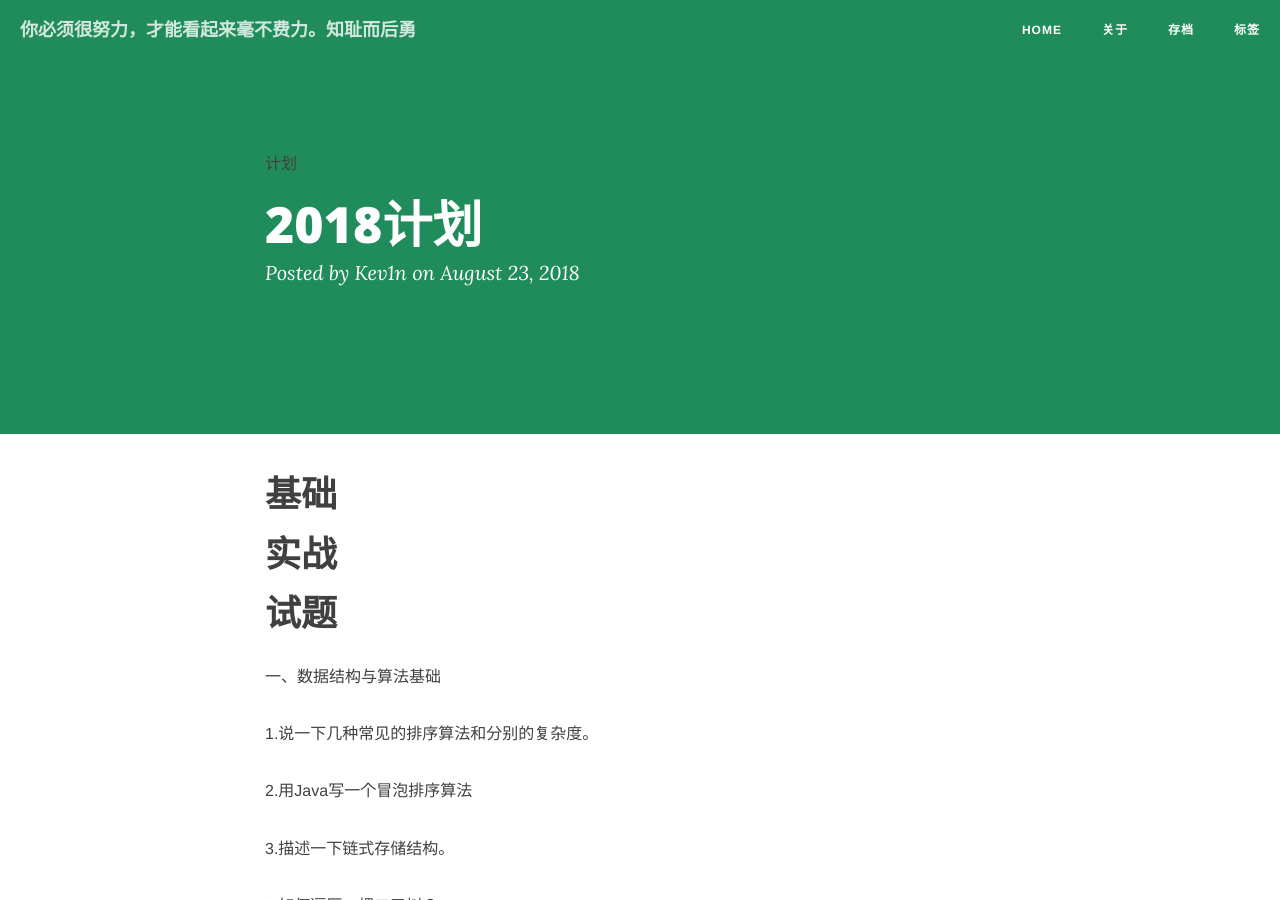
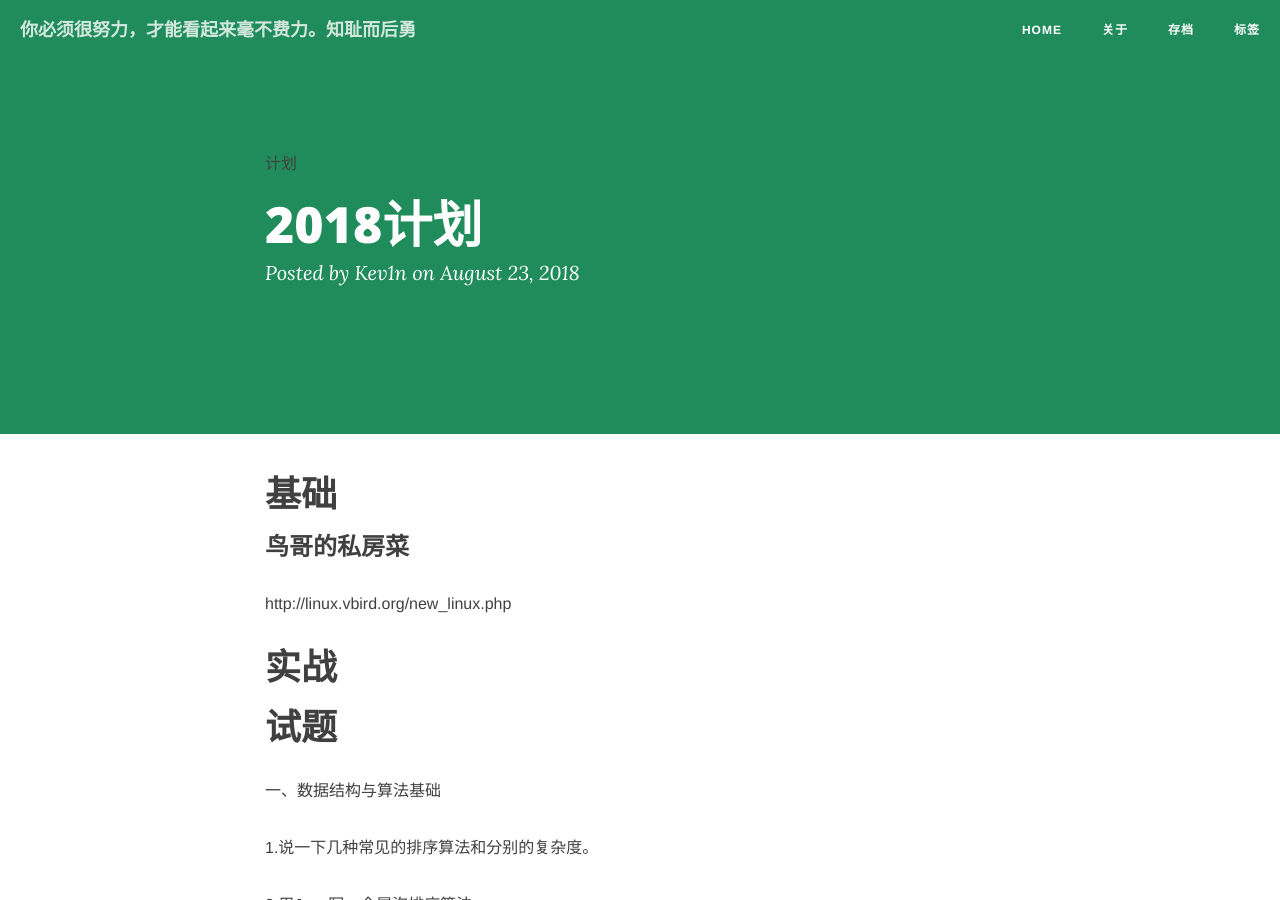
Before and after one commit to ylzyd12345/ylzyd12345.github.io, a Jekyll site: the page built from _posts/2018-08-23-plan.md, in a window 1280 px wide and 900 px high. Built offline with Jekyll 4.4.1, drawn with Linux system fonts in a browser that asks for light colours; nearby versions of some CDN libraries; comment, search, counter and statistics services are not loaded.

Commit message:
Update 2018-08-23-plan.md

```diff
--- a/_posts/2018-08-23-plan.md
+++ b/_posts/2018-08-23-plan.md
@@ -8,6 +8,10 @@ description: 2018计划。
 ---
 
 # 基础
+
+### 鸟哥的私房菜
+
+http://linux.vbird.org/new_linux.php
 
 # 实战
 
```
